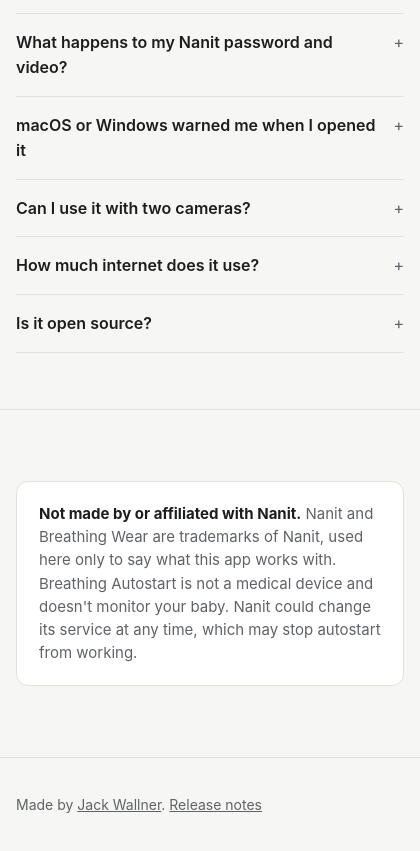
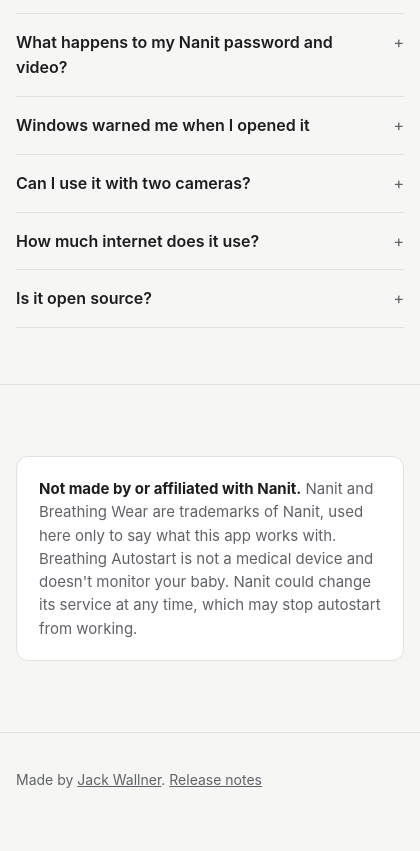
Before and after one commit to jackwallner/nanit-breathing-autostart, an Electron app: page docs/index.html in a window 420 px wide. Shown: the part 5047-5898 px from the top of the page. Drawn offline with Linux system fonts and the light colour scheme.

Commit message:
docs: Mac builds are notarised; 1.0.1 release notes

```diff
--- a/docs/index.html
+++ b/docs/index.html
@@ -219,7 +219,7 @@
         <details><summary>Why does Nanit say "monitoring was stopped by" me?</summary><p>Nanit notes who pressed Stop. When the app stops a session, it does so with your account, so Nanit shows your name. That short note replaces Nanit's full-screen dialogs.</p></details>
         <details><summary>What if I stop monitoring myself?</summary><p>Autostart waits until your baby is picked up and put back down before starting again. You can turn that off in Settings if you'd rather it start again right away.</p></details>
         <details><summary>What happens to my Nanit password and video?</summary><p>Your password goes only to Nanit and is never saved. The app keeps Nanit's sign-in tokens encrypted by your computer's keychain or Windows Data Protection. It talks only to Nanit and to GitHub (for updates). There's no server of ours and no analytics. Video frames go only to Nanit's own Breathing Wear finder.</p></details>
-        <details><summary>macOS or Windows warned me when I opened it</summary><p>On a Mac, if macOS says it can't check the app, open System Settings, then Privacy &amp; Security, and click Open Anyway. On Windows, if SmartScreen says "Windows protected your PC", click More info, then Run anyway. You only do this once.</p></details>
+        <details><summary>Windows warned me when I opened it</summary><p>If SmartScreen says "Windows protected your PC", click More info, then Run anyway. You only do this once. The Mac app is signed and notarised by Apple, so it opens without a warning.</p></details>
         <details><summary>Can I use it with two cameras?</summary><p>Yes. Each baby with a camera gets its own card and its own Autostart switch. Run the app on one computer only, so two copies don't both start and stop monitoring.</p></details>
         <details><summary>How much internet does it use?</summary><p>While your baby is out of bed it reads the camera's video, about as much as having Nanit's live view open. While monitoring runs normally it stops reading the video.</p></details>
         <details><summary>Is it open source?</summary><p>Yes, MIT licensed, on <a href="https://github.com/jackwallner/nanit-breathing-autostart">GitHub</a>. Every build is tested against a stand-in for Nanit's service and installed on Mac and Windows before release.</p></details>
```
Also changed, not shown: CHANGELOG.md, README.md.
